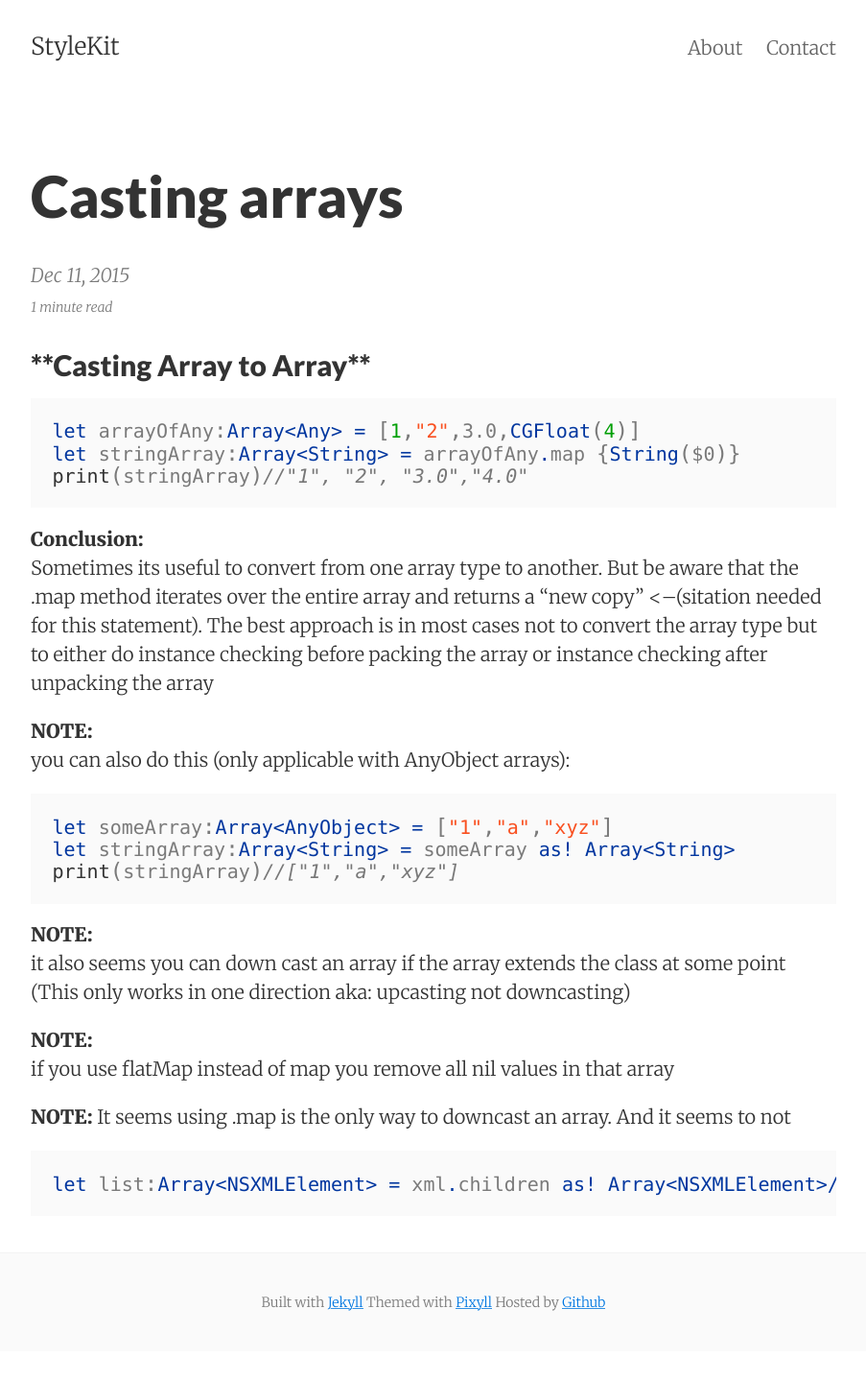
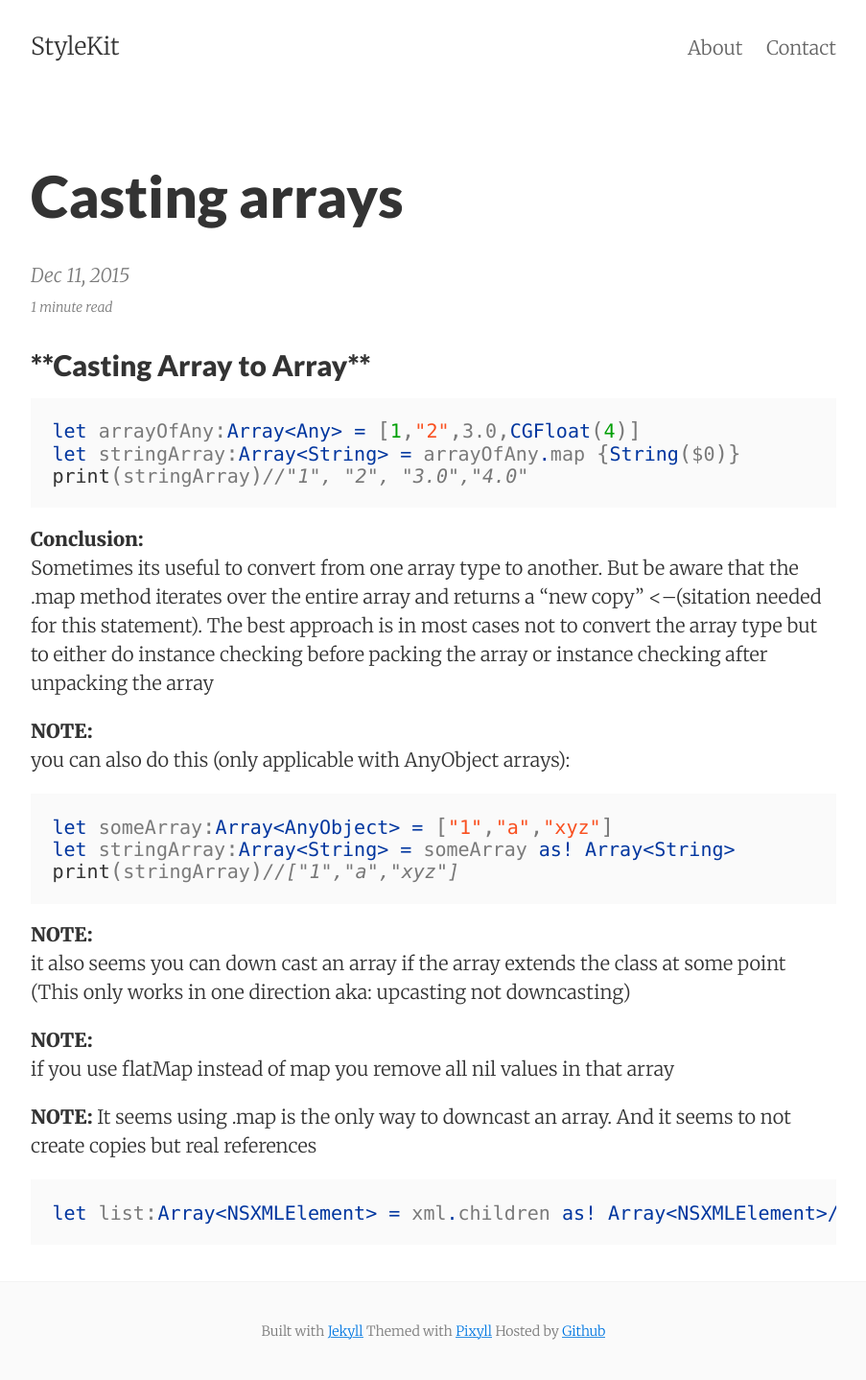
Before and after one commit to stylekit/stylekit.github.io, a Jekyll site: the page built from _posts/2015-12-11-Casting-arrays.md, in a window 1280 px wide. Shown: the whole page at 96% size, without its empty margins (188-1091 px from the left). Built offline with Jekyll 4.4.1, drawn with Linux system fonts in a browser that asks for light colours; nearby versions of some CDN libraries; comment, search, counter and statistics services are not loaded; before the commit the page ends 1408 px from its top, so only the background shows below that.

Commit message:
Files modified: 1


Modified 1 file:
_posts/2015-12-11-Casting-arrays.md

````diff
--- a/_posts/2015-12-11-Casting-arrays.md
+++ b/_posts/2015-12-11-Casting-arrays.md
@@ -25,7 +25,7 @@ it also seems you can down cast an array if the array extends the class at some
 if you use flatMap instead of map you remove all nil values in that array
 
 **NOTE:**
-It seems using .map is the only way to downcast an array. And it seems to not
+It seems using .map is the only way to downcast an array. And it seems to not create copies but real references
 
 ```swift
 let list:Array<NSXMLElement> = xml.children as! Array<NSXMLElement>//xml.children returns an array with NSXMLNode items But NSXMLNode extends NSXMLElement, so it will work
````
